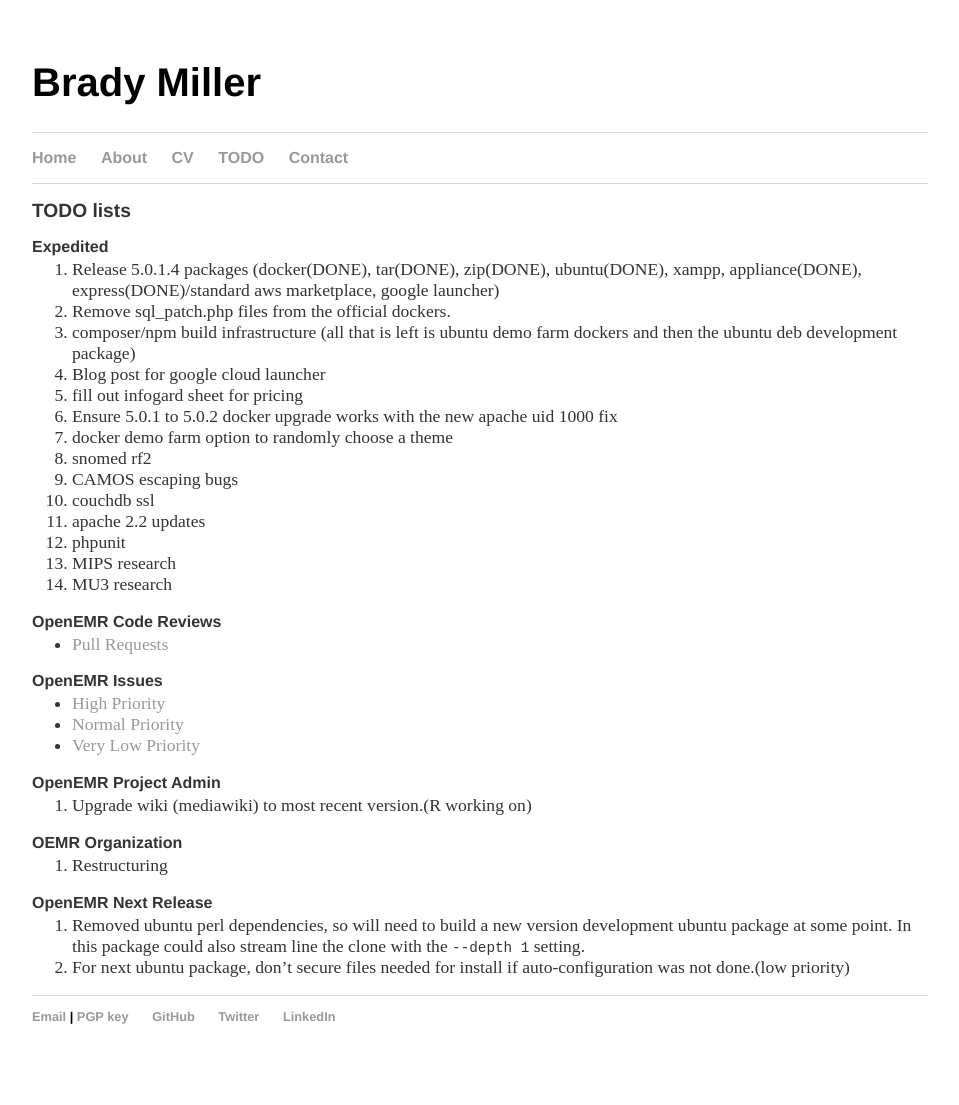
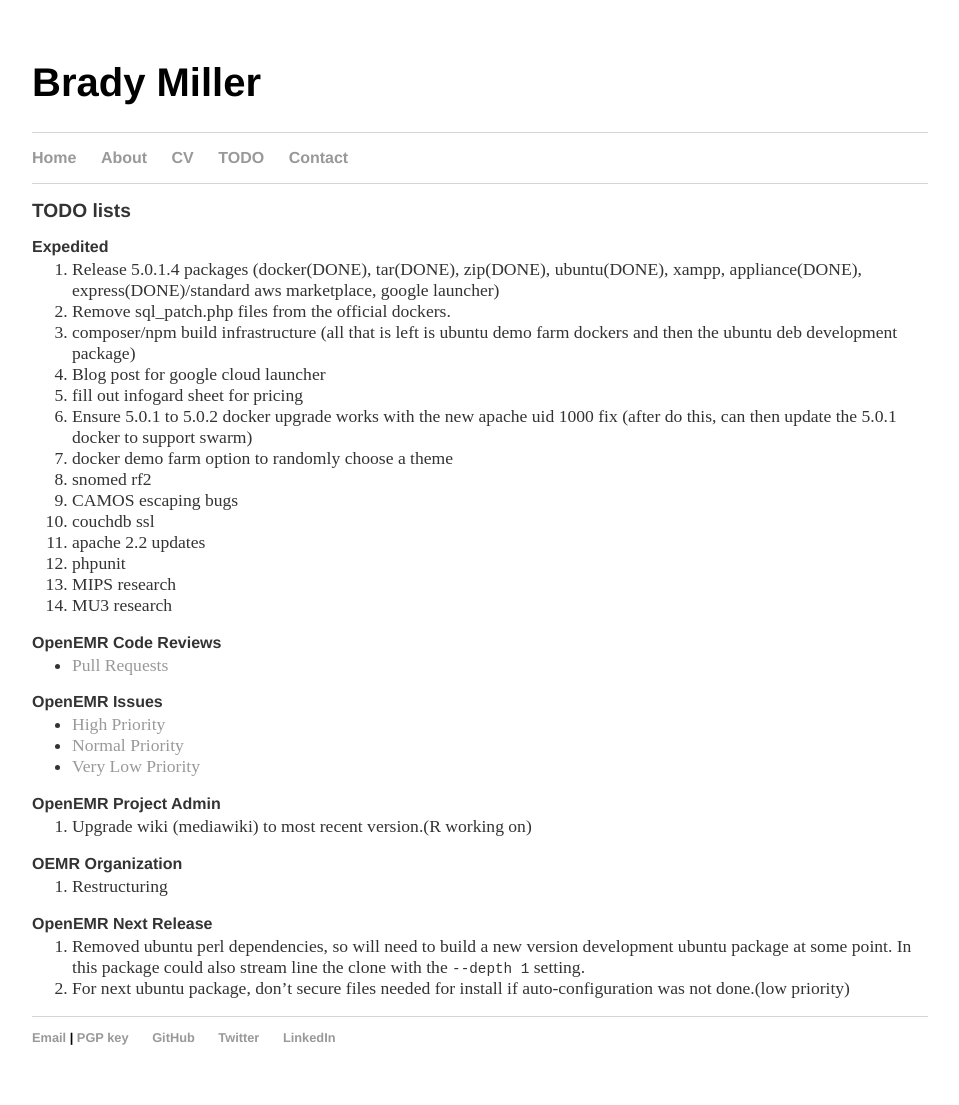
Before and after one commit to bradymiller/bradymiller.github.io, a Jekyll site: the page built from todo/index.md, in a window 1280 px wide. Shown: the whole page, without its empty margins (160-1119 px from the left). Built offline with Jekyll 4.4.1, drawn with Linux system fonts in a browser that asks for light colours; our own code applies the rules of GitHub Pages for plain Markdown files; before the commit the page ends 1084 px from its top, so only the background shows below that.

Commit message:
Update index.md

```diff
--- a/todo/index.md
+++ b/todo/index.md
@@ -9,7 +9,7 @@
 1. composer/npm build infrastructure (all that is left is ubuntu demo farm dockers and then the ubuntu deb development package)
 1. Blog post for google cloud launcher
 1. fill out infogard sheet for pricing
-1. Ensure 5.0.1 to 5.0.2 docker upgrade works with the new apache uid 1000 fix
+1. Ensure 5.0.1 to 5.0.2 docker upgrade works with the new apache uid 1000 fix (after do this, can then update the 5.0.1 docker to support swarm)
 1. docker demo farm option to randomly choose a theme
 1. snomed rf2
 1. CAMOS escaping bugs
```
